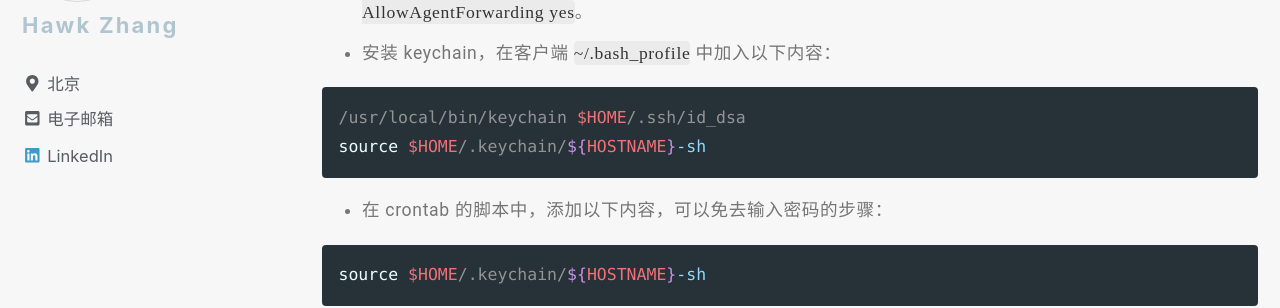
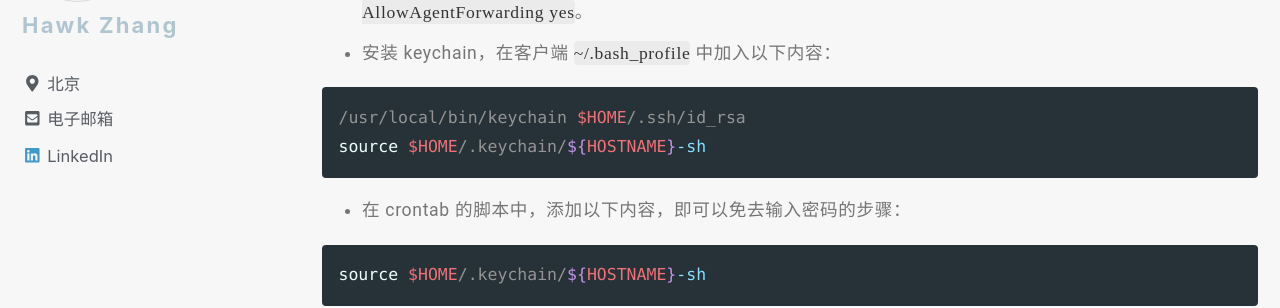
Before and after one commit to narru888/linotes_note, a Jekyll site: the page built from _posts/tools/2015-02-01-security.md, in a window 1280 px wide and 900 px high, scrolled down 2837 px. Shown: the part 152-460 px from the top of the window. Built offline with Jekyll 4.4.1, drawn with Linux system fonts in a browser that asks for light colours; nearby versions of some CDN libraries; a script that is not in the unit is left out; comment, search, counter and statistics services are not loaded.

Commit message:
update on 2018-08-06 09:20:02 CST

````diff
--- a/_posts/tools/2015-02-01-security.md
+++ b/_posts/tools/2015-02-01-security.md
@@ -99,11 +99,11 @@ SSH 协议会使用 **转发客户端** 机制，即 agent forwarding。SSH 客
 * 安装 keychain，在客户端 `~/.bash_profile` 中加入以下内容：
 
 ```bash
-/usr/local/bin/keychain $HOME/.ssh/id_dsa
+/usr/local/bin/keychain $HOME/.ssh/id_rsa
 source $HOME/.keychain/${HOSTNAME}-sh
 ```
 
-* 在 crontab 的脚本中，添加以下内容，可以免去输入密码的步骤：
+* 在 crontab 的脚本中，添加以下内容，即可以免去输入密码的步骤：
 
 ```bash
 source $HOME/.keychain/${HOSTNAME}-sh
````
Also changed, not shown: 1 other file.
